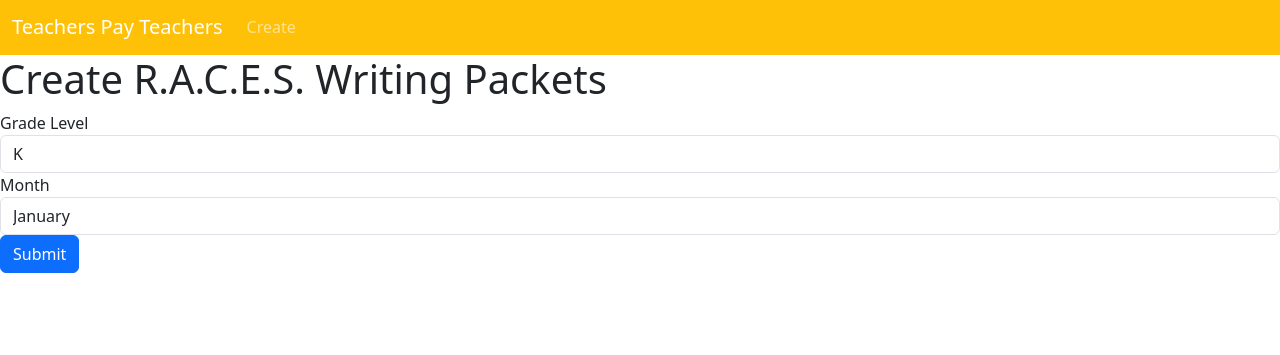
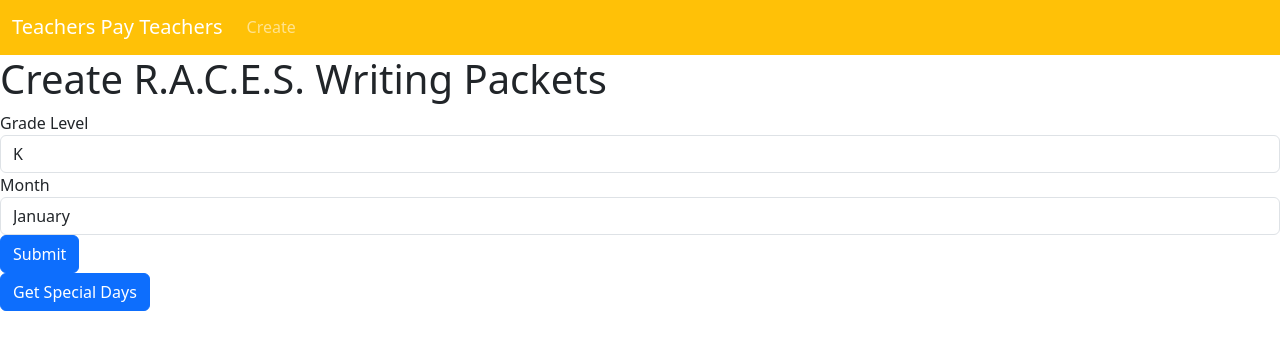
Before and after one commit to micheknows/Michelle, a Flask app: page /tpt/createraces in a window 1280 px wide. Shown: the part 57-412 px from the top of the page. Run offline with Flask 3, Linux system fonts and the light colour scheme.

Commit message:
Adding grab special days code

```diff
--- a/templates/tpt/createraces.html
+++ b/templates/tpt/createraces.html
@@ -47,4 +47,61 @@
   <button type="submit" class="btn btn-primary">Submit</button>
 </form>
 
+    <button id="getDaysBtn" type="button" class="btn btn-primary">Get Special Days</button>
+
+<div id="specialDays" style="display: none;">
+  <h3>Special Days for <span id="monthName">Month</span></h3>
+
+  <ul id="daysList" class="list-group">
+  </ul>
+
+  <button id="addDayBtn" type="button" class="btn btn-secondary">Add Day</button>
+
+  <button id="approveBtn" type="button" class="btn btn-success">Approve</button>
+</div>
+
+<script>
+
+// ChatGPT API settings
+const API_KEY = "xxx";
+const API_URL = "https://api.chatgpt.com";
+
+// Get Special Days button click
+document.getElementById("getDaysBtn").addEventListener("click", async function() {
+
+  // Call API
+  const response = await fetch(API_URL, {
+    headers: {
+      Authorization: `Bearer ${API_KEY}`
+    },
+    method: 'POST',
+    body: {
+      prompt: "Provide a list of holidays and special days for January"
+    }
+  });
+
+  const days = await response.text();
+
+  // Populate list
+  populateDaysList(days.split("\n"));
+
+  // Show list
+  document.getElementById("specialDays").style.display = "block";
+
+});
+
+// Populate days list
+function populateDaysList(days) {
+  let list = "";
+
+  days.forEach(day => {
+    list += `<li class="list-group-item">${day}</li>`
+  });
+
+  document.getElementById("daysList").innerHTML = list;
+}
+
+</script>
+
+
 {% endblock %}
```
